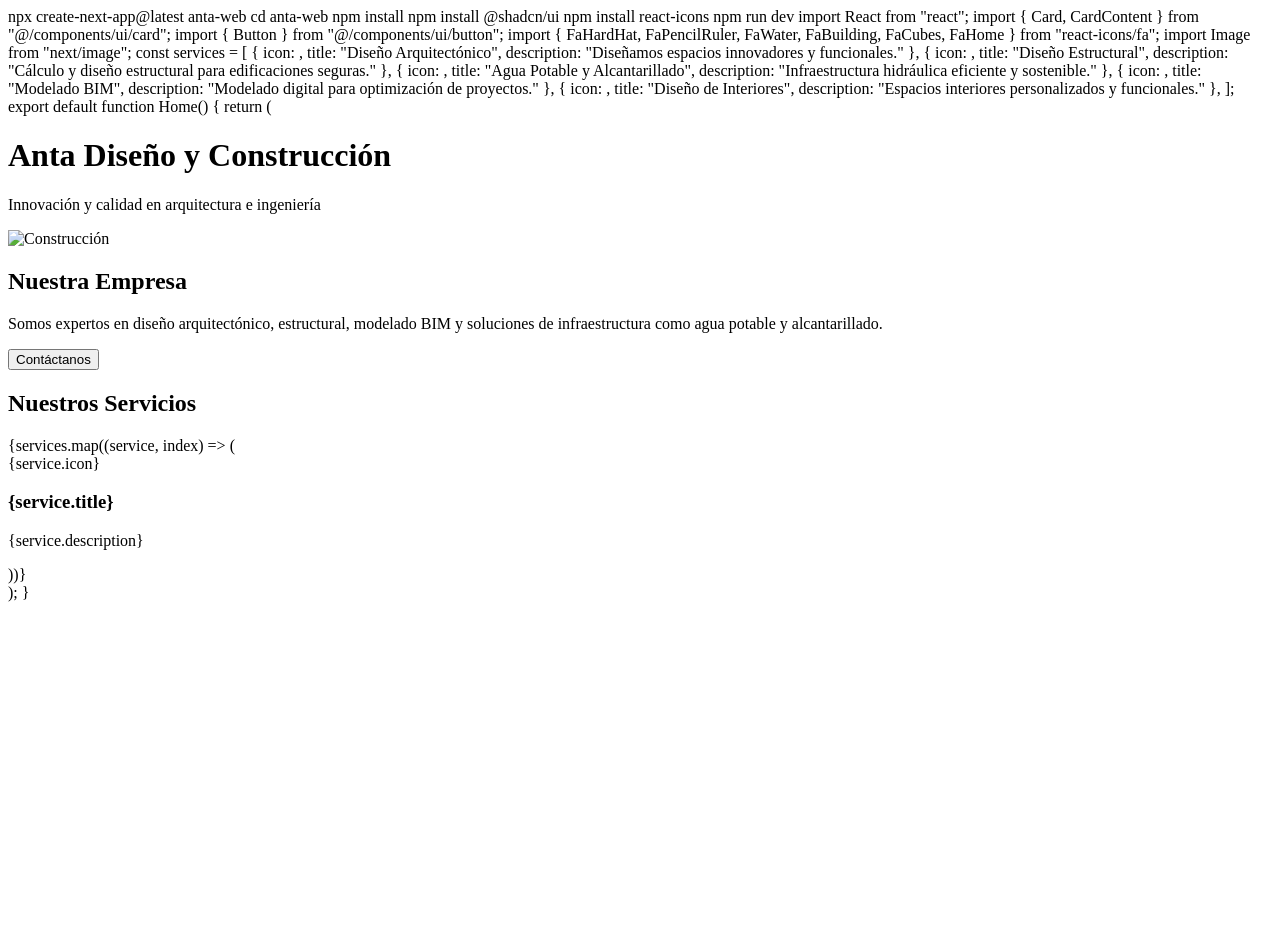
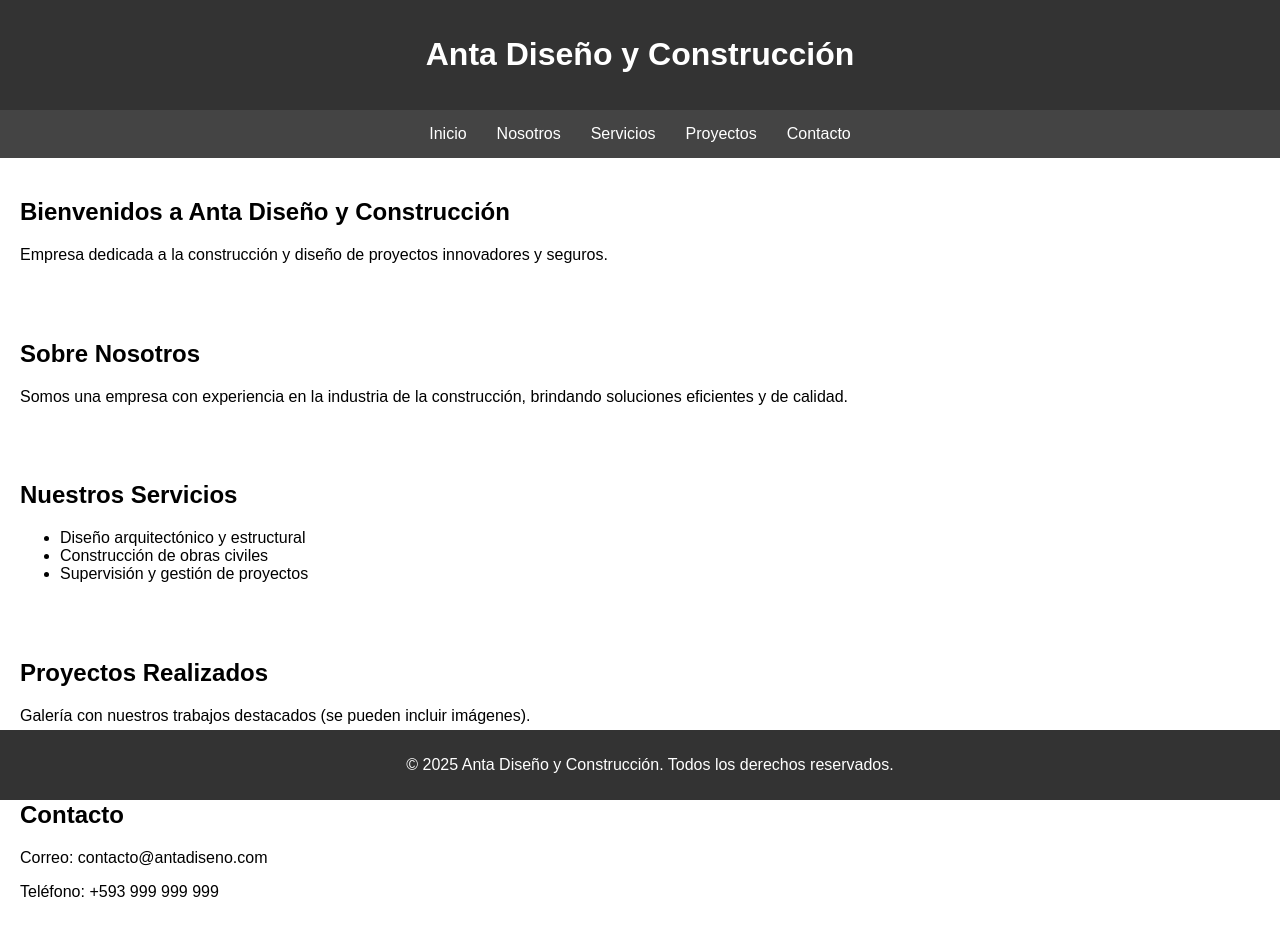
Before and after one commit to JorgeInBa/ANTA-DISE-O-CONSTRUCCION, a plain HTML site: page index.html in a window 1280 px wide. Before the commit the page ends 800 px from the top, so only its background shows below. Drawn offline with Linux system fonts and the light colour scheme.

Commit message:
index.html

```diff
--- a/index.html
+++ b/index.html
@@ -1,51 +1,57 @@
-npx create-next-app@latest anta-web
-cd anta-web
-npm install
-npm install @shadcn/ui
-npm install react-icons
-npm run dev
-
-import React from "react";
-import { Card, CardContent } from "@/components/ui/card";
-import { Button } from "@/components/ui/button";
-import { FaHardHat, FaPencilRuler, FaWater, FaBuilding, FaCubes, FaHome } from "react-icons/fa";
-import Image from "next/image";
-
-const services = [
-  { icon: <FaBuilding size={40} />, title: "Diseño Arquitectónico", description: "Diseñamos espacios innovadores y funcionales." },
-  { icon: <FaPencilRuler size={40} />, title: "Diseño Estructural", description: "Cálculo y diseño estructural para edificaciones seguras." },
-  { icon: <FaWater size={40} />, title: "Agua Potable y Alcantarillado", description: "Infraestructura hidráulica eficiente y sostenible." },
-  { icon: <FaCubes size={40} />, title: "Modelado BIM", description: "Modelado digital para optimización de proyectos." },
-  { icon: <FaHome size={40} />, title: "Diseño de Interiores", description: "Espacios interiores personalizados y funcionales." },
-];
-
-export default function Home() {
-  return (
-    <div className="container mx-auto p-6">
-      <header className="text-center mb-10">
-        <h1 className="text-4xl font-bold">Anta Diseño y Construcción</h1>
-        <p className="text-lg text-gray-600">Innovación y calidad en arquitectura e ingeniería</p>
-      </header>
-      <section className="grid md:grid-cols-2 gap-6">
-        <Image src="/construction.jpg" alt="Construcción" width={600} height={400} className="rounded-lg" />
-        <div>
-          <h2 className="text-2xl font-semibold mb-4">Nuestra Empresa</h2>
-          <p>Somos expertos en diseño arquitectónico, estructural, modelado BIM y soluciones de infraestructura como agua potable y alcantarillado.</p>
-          <Button className="mt-4">Contáctanos</Button>
-        </div>
-      </section>
-      <section className="mt-10">
-        <h2 className="text-2xl font-semibold text-center mb-6">Nuestros Servicios</h2>
-        <div className="grid md:grid-cols-3 gap-6">
-          {services.map((service, index) => (
-            <Card key={index} className="p-6 text-center">
-              <div className="text-blue-500 mb-4">{service.icon}</div>
-              <h3 className="text-xl font-semibold">{service.title}</h3>
-              <p className="text-gray-600 mt-2">{service.description}</p>
-            </Card>
-          ))}
-        </div>
-      </section>
-    </div>
-  );
-}
+<!DOCTYPE html>
+<html lang="es">
+<head>
+    <meta charset="UTF-8">
+    <meta name="viewport" content="width=device-width, initial-scale=1.0">
+    <title>Anta Diseño y Construcción</title>
+    <style>
+        body { font-family: Arial, sans-serif; margin: 0; padding: 0; }
+        header { background: #333; color: white; padding: 15px; text-align: center; }
+        nav { display: flex; justify-content: center; background: #444; }
+        nav a { color: white; padding: 15px; text-decoration: none; }
+        nav a:hover { background: #666; }
+        section { padding: 20px; }
+        footer { background: #333; color: white; text-align: center; padding: 10px; position: absolute; width: 100%; bottom: 0; }
+    </style>
+</head>
+<body>
+    <header>
+        <h1>Anta Diseño y Construcción</h1>
+    </header>
+    <nav>
+        <a href="#inicio">Inicio</a>
+        <a href="#nosotros">Nosotros</a>
+        <a href="#servicios">Servicios</a>
+        <a href="#proyectos">Proyectos</a>
+        <a href="#contacto">Contacto</a>
+    </nav>
+    <section id="inicio">
+        <h2>Bienvenidos a Anta Diseño y Construcción</h2>
+        <p>Empresa dedicada a la construcción y diseño de proyectos innovadores y seguros.</p>
+    </section>
+    <section id="nosotros">
+        <h2>Sobre Nosotros</h2>
+        <p>Somos una empresa con experiencia en la industria de la construcción, brindando soluciones eficientes y de calidad.</p>
+    </section>
+    <section id="servicios">
+        <h2>Nuestros Servicios</h2>
+        <ul>
+            <li>Diseño arquitectónico y estructural</li>
+            <li>Construcción de obras civiles</li>
+            <li>Supervisión y gestión de proyectos</li>
+        </ul>
+    </section>
+    <section id="proyectos">
+        <h2>Proyectos Realizados</h2>
+        <p>Galería con nuestros trabajos destacados (se pueden incluir imágenes).</p>
+    </section>
+    <section id="contacto">
+        <h2>Contacto</h2>
+        <p>Correo: contacto@antadiseno.com</p>
+        <p>Teléfono: +593 999 999 999</p>
+    </section>
+    <footer>
+        <p>&copy; 2025 Anta Diseño y Construcción. Todos los derechos reservados.</p>
+    </footer>
+</body>
+</html>
```
